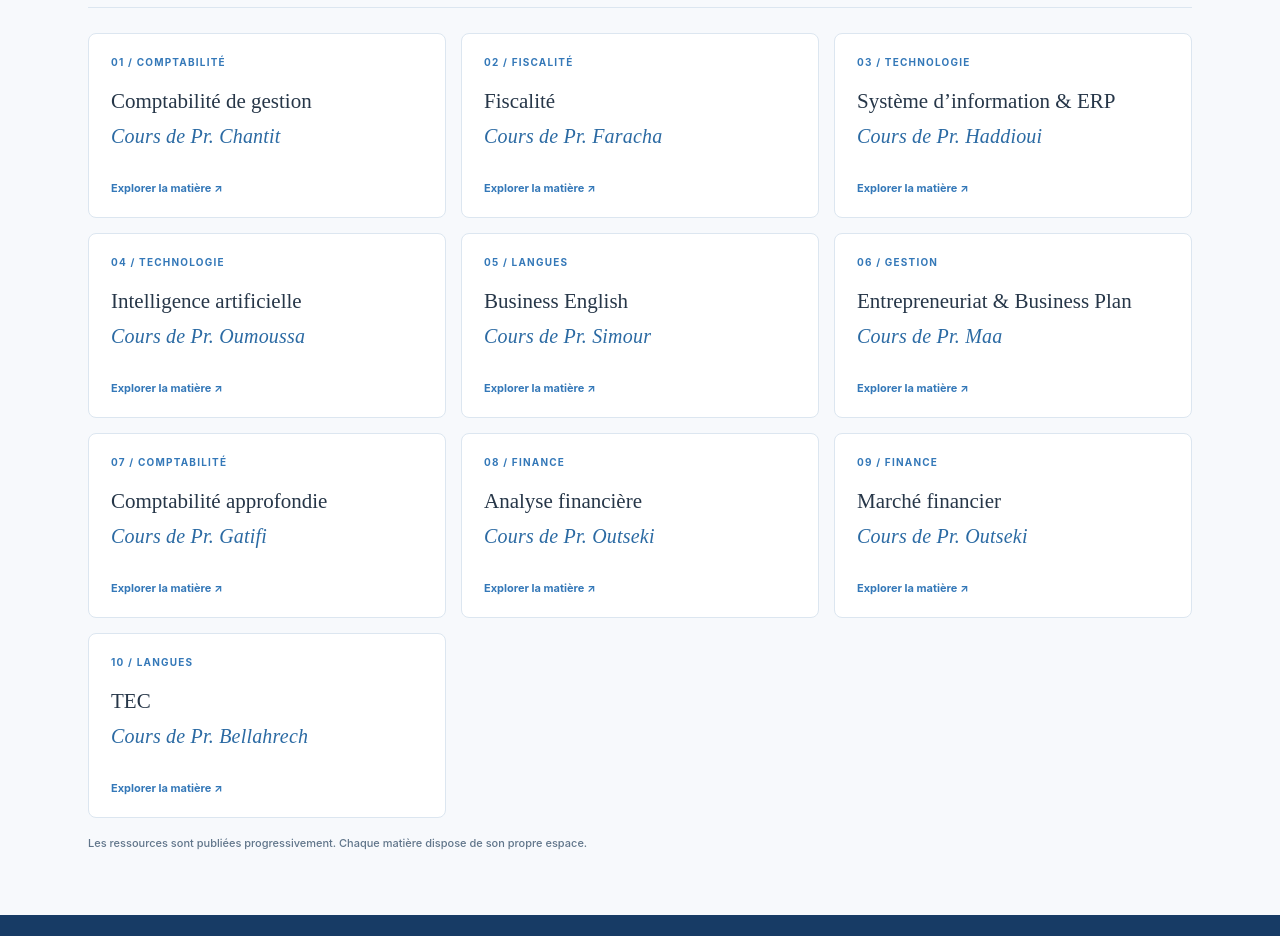
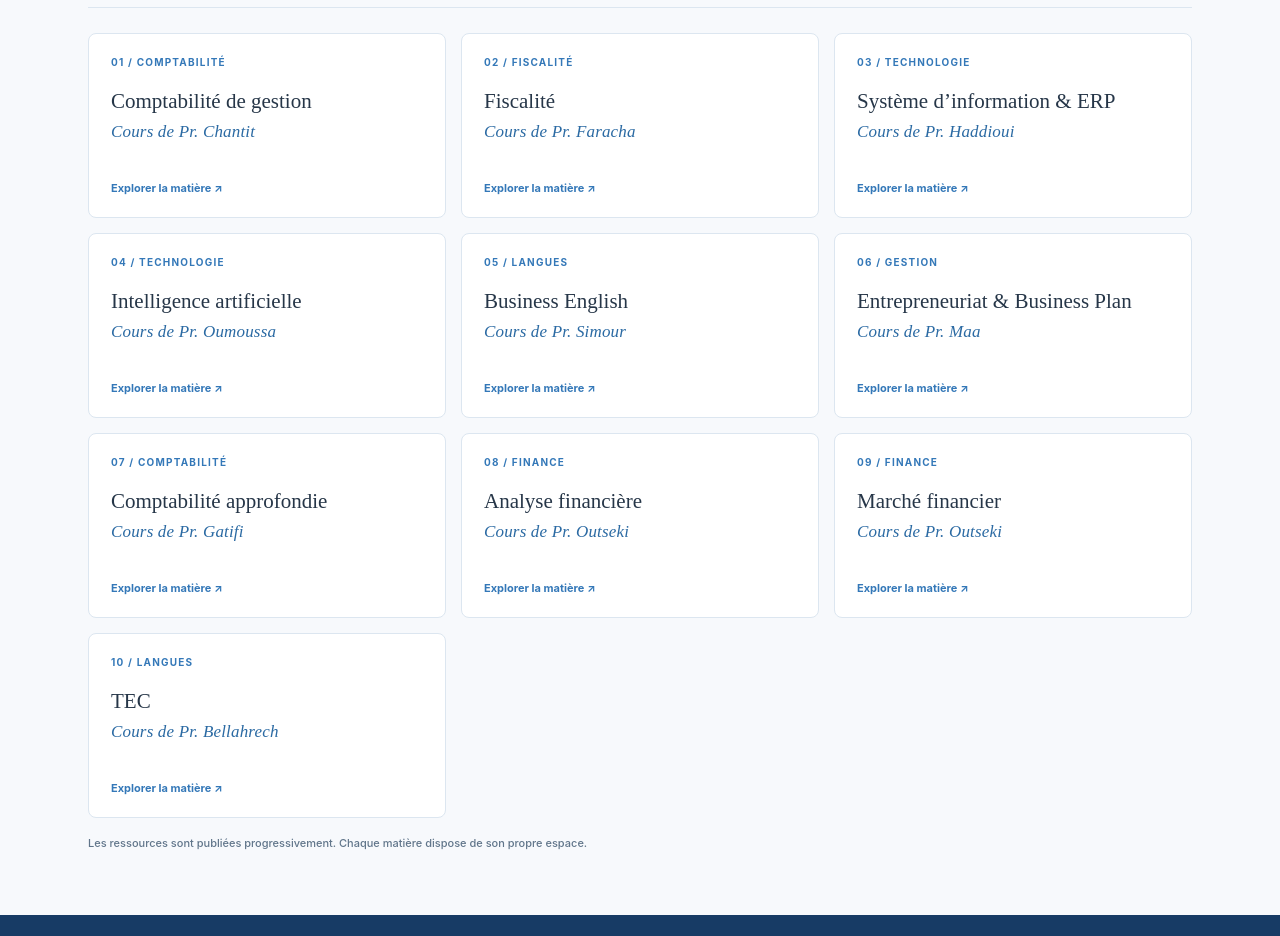
Before and after one commit to Ghouzlani/studybfa, a plain HTML site: page index.html in a window 1280 px wide. Shown: the part 860-1796 px from the top of the page. Drawn offline with Linux system fonts and the light colour scheme.

Commit message:
Add files via upload

```diff
--- a/assets/course-cards.css
+++ b/assets/course-cards.css
@@ -2,9 +2,9 @@
    Times New Roman italique, couleur d'accent. Ne touche que .meta des cartes. */
 html body.academy-home .course .meta,
 html[data-theme="dark"] body.academy-home .course .meta{
-  font:italic 400 20px/1.3 "Times New Roman",Times,"Liberation Serif",serif!important;
+  font:italic 400 17px/1.3 "Times New Roman",Times,"Liberation Serif",serif!important;
   letter-spacing:.01em;
-  margin-top:8px!important;
+  margin-top:6px!important;
 }
 html body.academy-home .course .meta{color:#2B6AA3!important}
 html[data-theme="dark"] body.academy-home .course .meta{color:#9ACBFF!important}
```
